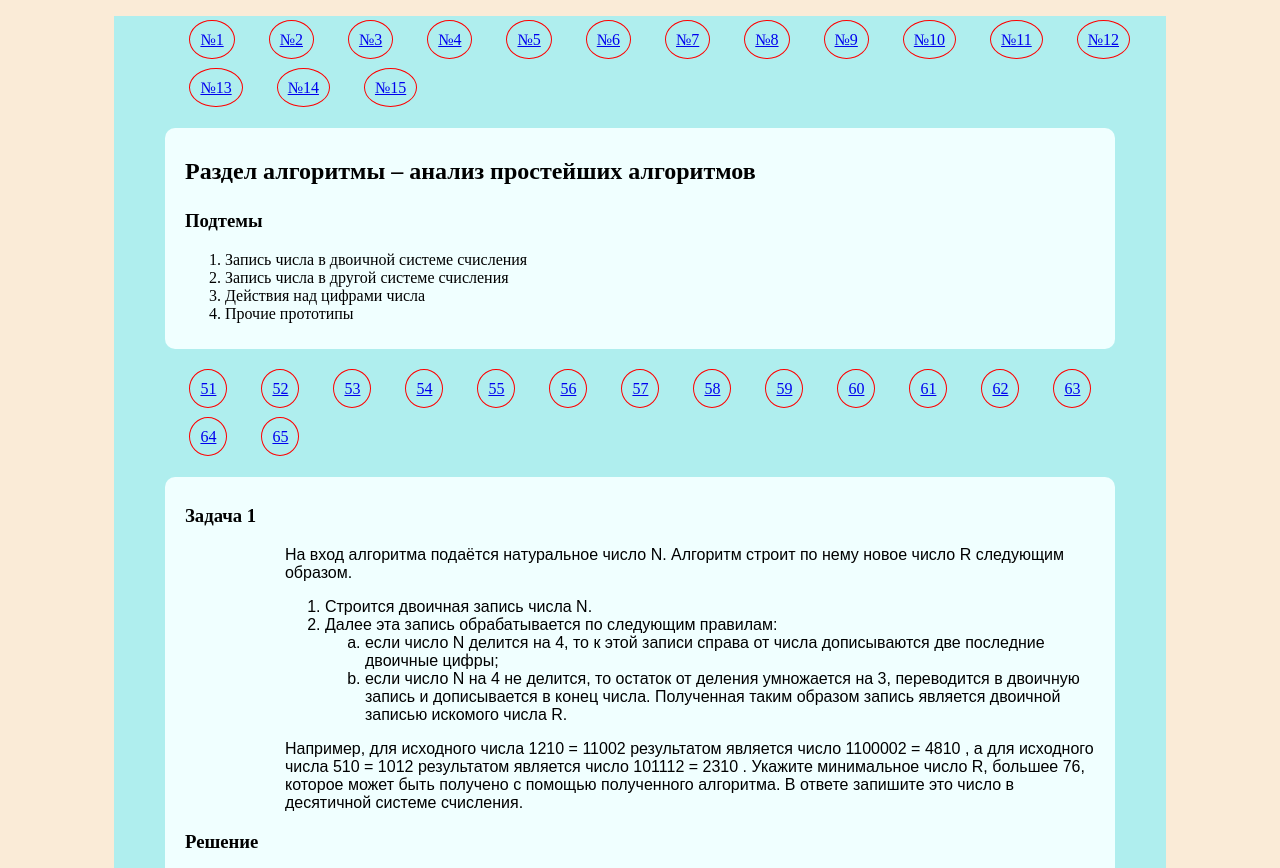
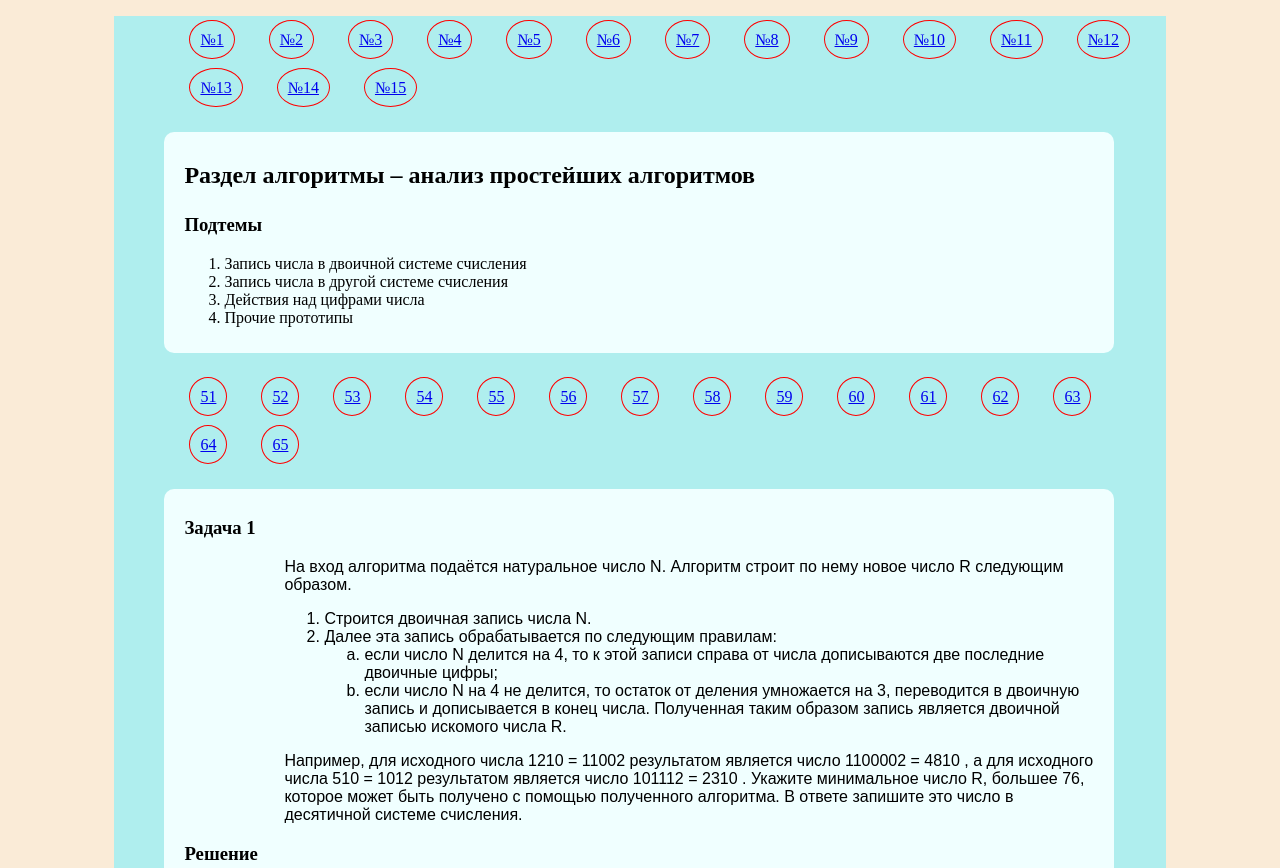
Before and after one commit to ValentiLo/EGEINF, a plain HTML site: page 5.html in a window 1280 px wide. Shown: the top 868 px of the page. Drawn offline with Linux system fonts and the light colour scheme.

Commit message:
Add files via upload

```diff
--- a/5.html
+++ b/5.html
@@ -7,7 +7,7 @@
     <style>
         body{background: antiquewhite;}
     div.all{width: 80%; background: paleturquoise;margin: auto; padding: 0 20px 0;}
-    div.zad {width: 90%; background: azure;margin: auto; padding: 10px 20px 10px; border-radius: 10px;}
+    div.zad {width: 90%; background: azure;margin: 20px 10px 20px 30px; padding: 10px 20px 10px; border-radius: 10px;}
     ul li{list-style-type: none;}
     .g{display: inline-block; line-height: 6vh;}
         li.a{list-style-type:lower-alpha;}
@@ -92,15 +92,16 @@
     Укажите минимальное число R, большее 76, которое может быть получено с помощью полученного алгоритма. В ответе запишите это число в десятичной системе счисления.</p>
 </p>
 <h3>Решение</h3>
-<pre><code>a = set()
+<pre><code>
+    a = set()
     for n in range(1, 150):
-        s = bin(n)[2:] #переводим число в двоичную систему счисления
-        if n % 4 == 0: #если число n делится на 4, то приписываем две последние цифры s(двоичного числа) к числу s
+        s = bin(n)[2:]             #переводим число в двоичную систему счисления
+        if n % 4 == 0:             #если число n делится на 4, то приписываем две последние цифры s(двоичного числа) к числу s
             s += s[len(s) - 2:]
-        if n % 4 != 0: #если число не делится на 4
-            k = (n % 4) * 3 #то умножаем остаток от деления исходного числа на 4
-            s1 = bin(k)[2:] #переводим остаток в двоичную сс
-            s += s1 #прибавляем этот остаток к двоичной записи числа
+        if n % 4 != 0:             #если число не делится на 4
+            k = (n % 4) * 3        #то умножаем остаток от деления исходного числа на 4
+            s1 = bin(k)[2:]        #переводим остаток в двоичную сс
+            s += s1                #прибавляем этот остаток к двоичной записи числа
         r = int(s, 2)
         if r > 76:
             a.add(r)
@@ -131,7 +132,7 @@
 
 <h3>Решение</h3>
 <pre><code>
-    for n in range(1, 100):
+for n in range(1, 100):
     s = bin(n)[2:]             # перевод в двоичную систему
     s = str(s)                 # преобразование в строку
     s += ’1’                   # К этой записи дописывается единица
```
